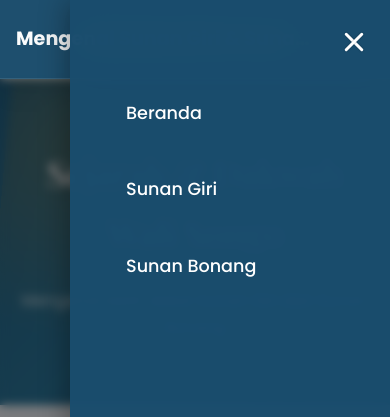
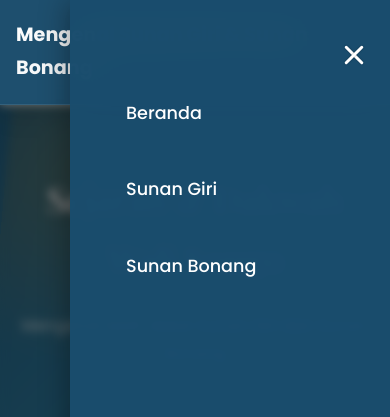
Before and after one commit to ERRRRRRRLAN/walisongo, a plain HTML site: page index.html in a window 390 px wide. Both pictures are taken after a click on the button "Toggle Menu". Shown: the top 417 px of the page. Drawn offline with nearby package versions, Linux system fonts and the light colour scheme.

Commit message:
Update index.html

```diff
--- a/index.html
+++ b/index.html
@@ -3,7 +3,7 @@
 <head>
     <meta charset="UTF-8">
     <meta name="viewport" content="width=device-width, initial-scale=1.0">
-    <title>Learning Blog - Sunan Giri & Sunan Bonang</title>
+    <title>Mengenal Sunan Giri & Sunan Bonang</title>
     <link rel="preconnect" href="https://fonts.googleapis.com">
     <link rel="preconnect" href="https://fonts.gstatic.com" crossorigin>
     <link href="https://fonts.googleapis.com/css2?family=Poppins:wght@300;400;500;600;700;800&family=Playfair+Display:wght@400;600;700&display=swap" rel="stylesheet">
@@ -33,6 +33,12 @@
             --shadow-xl: 0 25px 50px rgba(0, 0, 0, 0.25);
         }
 
+        html {
+            overflow-x: hidden;
+            width: 100%;
+            position: relative;
+        }
+
         body {
             font-family: 'Poppins', sans-serif;
             line-height: 1.7;
@@ -44,6 +50,9 @@
                 radial-gradient(circle at 40% 20%, rgba(67, 233, 123, 0.05) 0%, transparent 50%);
             background-attachment: fixed;
             overflow-x: hidden;
+            width: 100%;
+            position: relative;
+            max-width: 100vw;
         }
 
         h1, h2, h3 {
@@ -76,6 +85,9 @@
             box-shadow: var(--shadow-md);
             border-bottom: 1px solid rgba(255, 255, 255, 0.1);
             transition: all 0.3s ease;
+            width: 100%;
+            max-width: 100vw;
+            overflow-x: hidden;
         }
 
         header.scrolled {
@@ -88,12 +100,19 @@
             max-width: 1200px;
             margin: 0 auto;
             padding: 0 2rem;
+            width: 100%;
+            box-sizing: border-box;
+            position: relative;
+            overflow: visible;
         }
 
         nav {
             display: flex;
             justify-content: space-between;
             align-items: center;
+            width: 100%;
+            position: relative;
+            overflow: visible;
         }
 
         .logo {
@@ -115,6 +134,7 @@
             display: flex;
             list-style: none;
             gap: 2.5rem;
+            position: relative;
         }
 
         .nav-links a {
@@ -291,6 +311,9 @@
         main {
             padding: 5rem 0;
             position: relative;
+            width: 100%;
+            max-width: 100vw;
+            overflow-x: hidden;
         }
 
         .sunan-section {
@@ -1031,39 +1054,77 @@
             height: 100%;
             background: rgba(0, 0, 0, 0.5);
             backdrop-filter: blur(5px);
-            z-index: 999;
+            -webkit-backdrop-filter: blur(5px);
+            z-index: 1000;
             opacity: 0;
             transition: opacity 0.3s ease;
+            pointer-events: none;
         }
 
         .mobile-menu-overlay.active {
             display: block;
             opacity: 1;
+            pointer-events: auto;
         }
 
         /* Responsive Design */
         @media (max-width: 768px) {
+            html, body {
+                overflow-x: hidden !important;
+                max-width: 100vw;
+                position: relative;
+            }
+
+            body {
+                position: relative;
+            }
+
+            .container {
+                max-width: 100vw;
+                overflow-x: hidden;
+            }
+
+            header {
+                overflow: visible !important;
+            }
+
+            header .container {
+                overflow: visible !important;
+            }
+
+            nav {
+                overflow: visible !important;
+            }
+
             .nav-links {
-                position: fixed;
-                top: 0;
-                right: -100%;
-                background: rgba(26, 77, 110, 0.98);
+                position: fixed !important;
+                top: 0 !important;
+                right: -100% !important;
+                background: rgba(26, 77, 110, 0.98) !important;
                 backdrop-filter: blur(20px);
                 -webkit-backdrop-filter: blur(20px);
-                width: 85%;
-                max-width: 320px;
-                height: 100vh;
-                flex-direction: column;
-                padding: 5rem 2rem 2rem;
-                transition: right 0.4s cubic-bezier(0.4, 0, 0.2, 1);
-                box-shadow: -5px 0 25px rgba(0, 0, 0, 0.3);
-                gap: 0;
-                z-index: 1000;
-                overflow-y: auto;
+                width: 85% !important;
+                max-width: 320px !important;
+                height: 100vh !important;
+                flex-direction: column !important;
+                padding: 5rem 2rem 2rem !important;
+                transition: right 0.4s cubic-bezier(0.4, 0, 0.2, 1) !important;
+                box-shadow: -5px 0 25px rgba(0, 0, 0, 0.3) !important;
+                gap: 0 !important;
+                z-index: 1001 !important;
+                overflow-y: auto !important;
+                overflow-x: hidden !important;
+                pointer-events: none !important;
+                will-change: right;
+                display: flex !important;
+                list-style: none !important;
+                margin: 0 !important;
             }
 
             .nav-links.active {
-                right: 0;
+                right: 0 !important;
+                pointer-events: auto !important;
+                display: flex !important;
             }
 
             .nav-links li {
@@ -1273,6 +1334,15 @@
             }
             to {
                 opacity: 1;
+            }
+        }
+        @media (max-width: 464px) {
+            .logo {
+                font-size: 1.2rem;
+                max-width: calc(100% - 60px);
+                overflow: hidden;
+                text-overflow: ellipsis;
+                white-space: wrap;
             }
         }
     </style>
@@ -1555,6 +1625,11 @@
             const mobileMenuBtn = document.getElementById('mobileMenuBtn');
             const overlay = document.getElementById('mobileMenuOverlay');
 
+            if (!navLinks || !mobileMenuBtn || !overlay) {
+                console.error('Menu elements not found');
+                return;
+            }
+
             const isActive = navLinks.classList.contains('active');
 
             if (isActive) {
```
